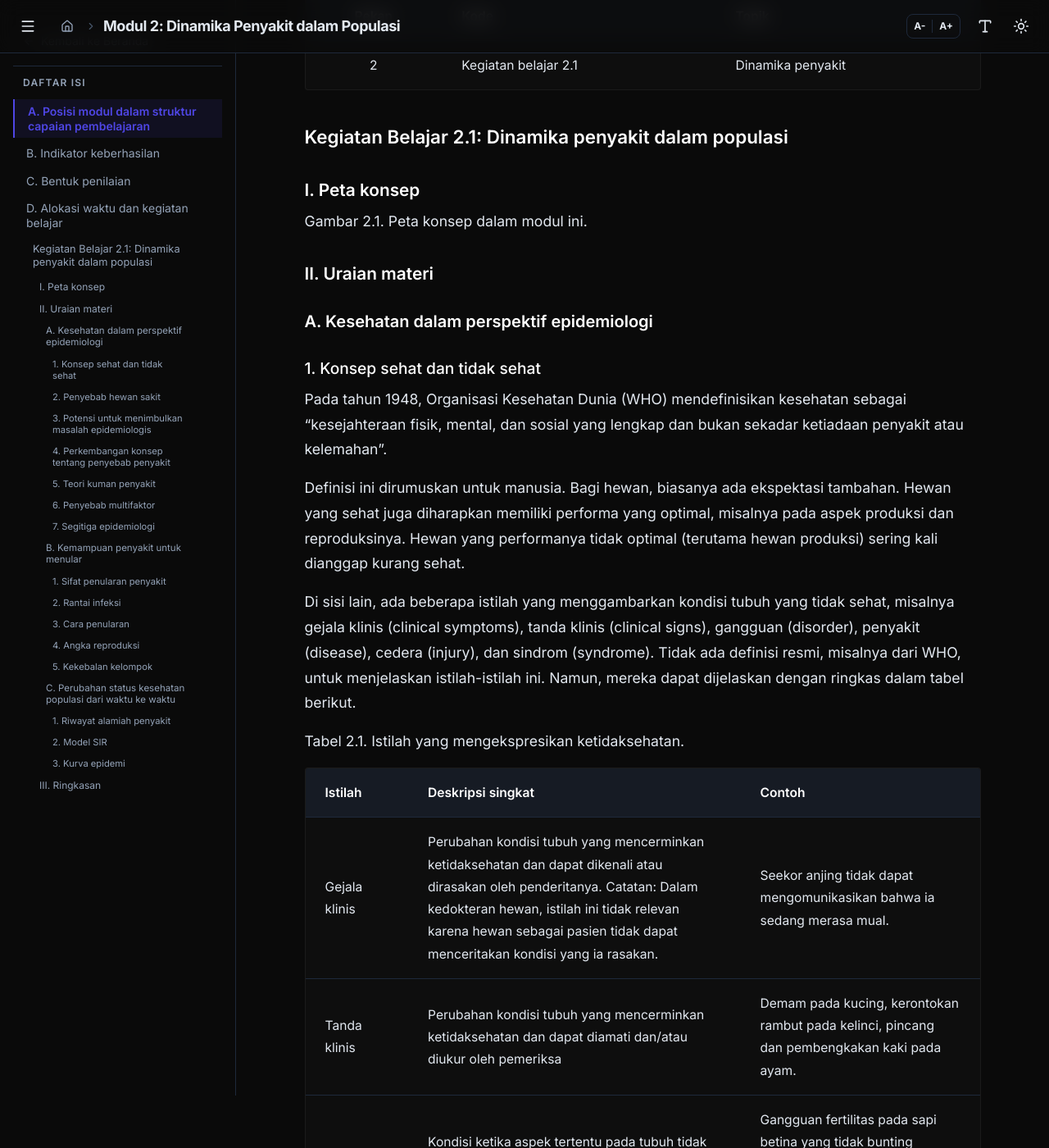
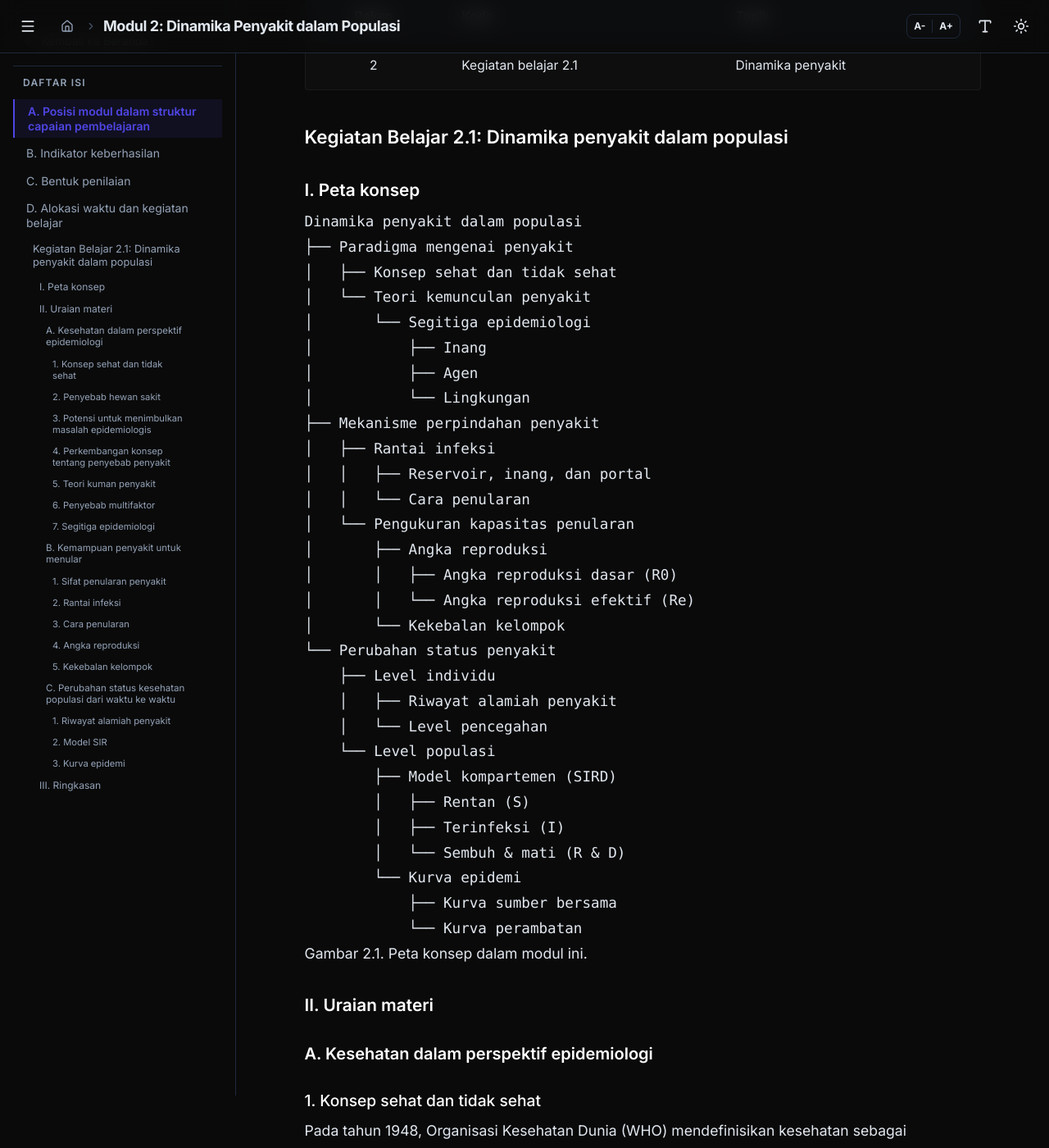
Before and after one commit to rianhs/epidemiologi-dan-ekonomi-veteriner, a Jekyll site: the page built from modul/modul-02.md, in a window 1280 px wide and 1400 px high, scrolled down 1817 px. Shown: the whole window at 82% size. Built offline with Jekyll 4.4.1, drawn with Linux system fonts in a browser that asks for light colours; nearby versions of some CDN libraries; some of the changed text lies outside the part shown.

Commit message:
Update modul-02.md

````diff
--- a/modul/modul-02.md
+++ b/modul/modul-02.md
@@ -50,6 +50,38 @@ Sub-CPMK-2 dirancang untuk diselesaikan dalam satu kegiatan belajar (satu pekan)
 ### Kegiatan Belajar 2.1: Dinamika penyakit dalam populasi
 
 #### I. Peta konsep
+
+```text
+Dinamika penyakit dalam populasi
+├── Paradigma mengenai penyakit
+│   ├── Konsep sehat dan tidak sehat
+│   └── Teori kemunculan penyakit
+│       └── Segitiga epidemiologi
+│           ├── Inang
+│           ├── Agen
+│           └── Lingkungan
+├── Mekanisme perpindahan penyakit
+│   ├── Rantai infeksi
+│   │   ├── Reservoir, inang, dan portal
+│   │   └── Cara penularan
+│   └── Pengukuran kapasitas penularan
+│       ├── Angka reproduksi
+│       │   ├── Angka reproduksi dasar (R0)
+│       │   └── Angka reproduksi efektif (Re)
+│       └── Kekebalan kelompok
+└── Perubahan status penyakit
+    ├── Level individu
+    │   ├── Riwayat alamiah penyakit
+    │   └── Level pencegahan
+    └── Level populasi
+        ├── Model kompartemen (SIRD)
+        │   ├── Rentan (S)
+        │   ├── Terinfeksi (I)
+        │   └── Sembuh & mati (R & D)
+        └── Kurva epidemi
+            ├── Kurva sumber bersama
+            └── Kurva perambatan
+```
 
 Gambar 2.1. Peta konsep dalam modul ini.
 
````
